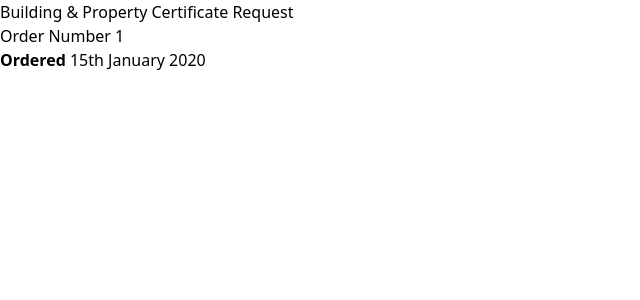
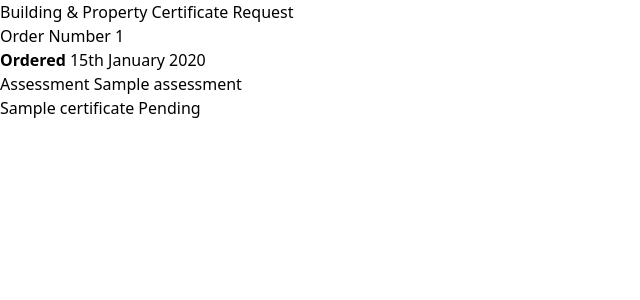
Before and after one commit to wattlehq/mimosa, a Django app: template src/core/templates/pages/order.html in a window 1280 px wide. Shown: the top 300 px of the page, without its empty margins (0-640 px from the left). Run offline with Django 5.2, Linux system fonts and the light colour scheme; the template is opened without the code that fills it: most values are stand-ins (such as "Sample title", 1, 10 or a date in 2020); style sheets or scripts are compiled from the project's sources.

Commit message:
feat: add cert meta

```diff
--- a/src/core/models/order.py
+++ b/src/core/models/order.py
@@ -56,7 +56,8 @@ class OrderSessionLine(models.Model):
 
 # @todo Implement `name`
 # @todo Ensure upload is not requried on save
-# @todo Implement `fulfilled_at` date
+# @todo Implement `fulfilled_at` date for order and lines
+# @todo Implement order total and line cost
 class Order(models.Model):
     created_at = models.DateTimeField(default=timezone.now)
     updated_at = models.DateTimeField(auto_now=True)
@@ -124,7 +125,7 @@ class Order(models.Model):
 
 def certificate_file_directory_path(instance, filename):
     # file will be uploaded to MEDIA_ROOT/certificates/order_<id>/<filename>
-    return "certificates/order_{0}/{1}".format(instance.lines.id, filename)
+    return "certificates/order_{0}/{1}".format(instance.order.id, filename)
 
 
 class OrderLine(models.Model):
--- a/src/core/templates/pages/order.html
+++ b/src/core/templates/pages/order.html
@@ -19,4 +19,17 @@
       <li><strong>Ordered</strong> {{ order.created_at|date:"jS F Y" }}</li>
     </ul>
   </section>
+  <section>
+    <h2>Assessment {{ order.property.assessment }}</h2>
+  </section>
+  {% for certificate in order.lines.all %}
+    <section>
+      {{ certificate.name }}
+      {% if certificate.is_fulfilled %}
+        Fulfilled
+      {% else %}
+        Pending
+      {% endif %}
+    </section>
+  {% endfor %}
 {% endblock %}
```
